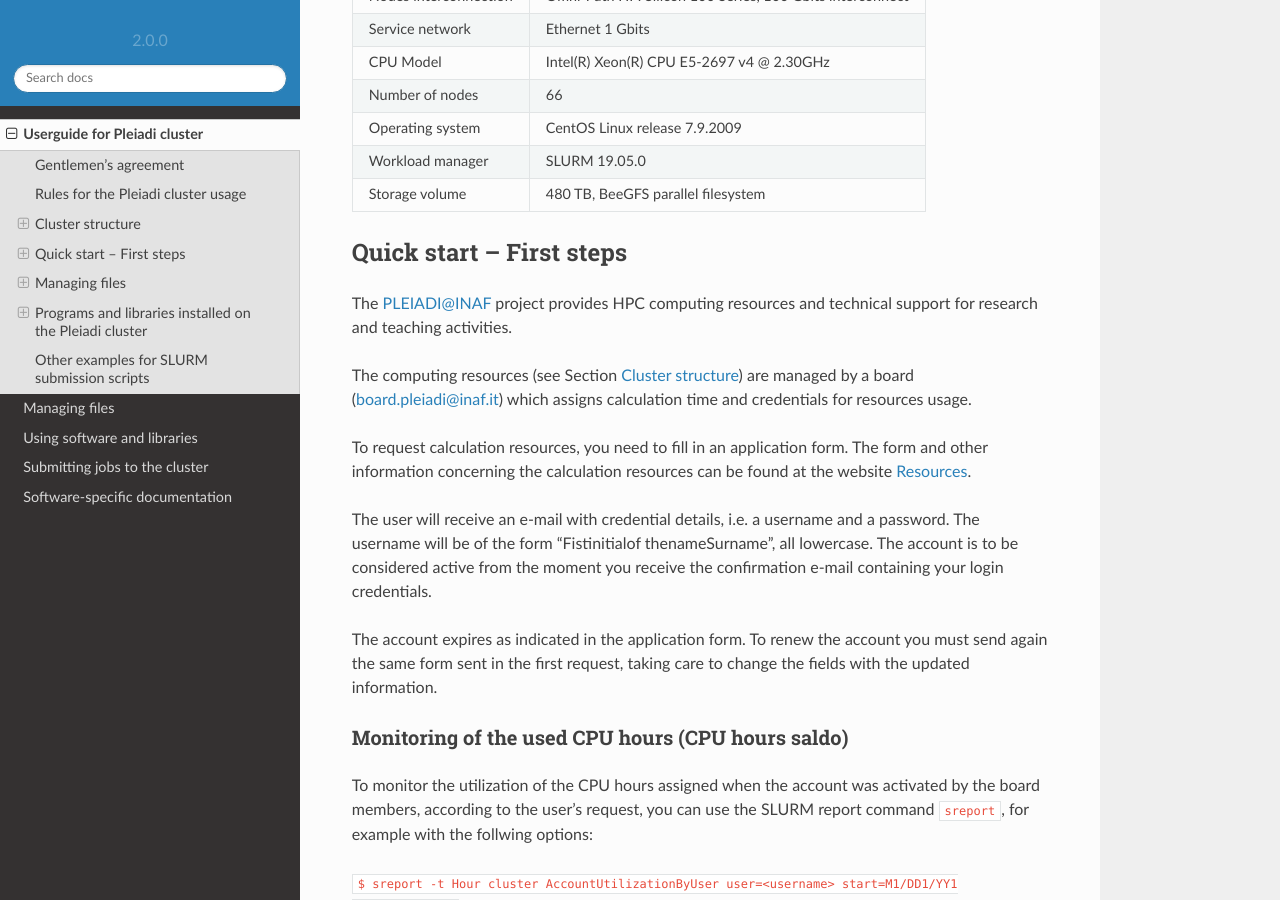
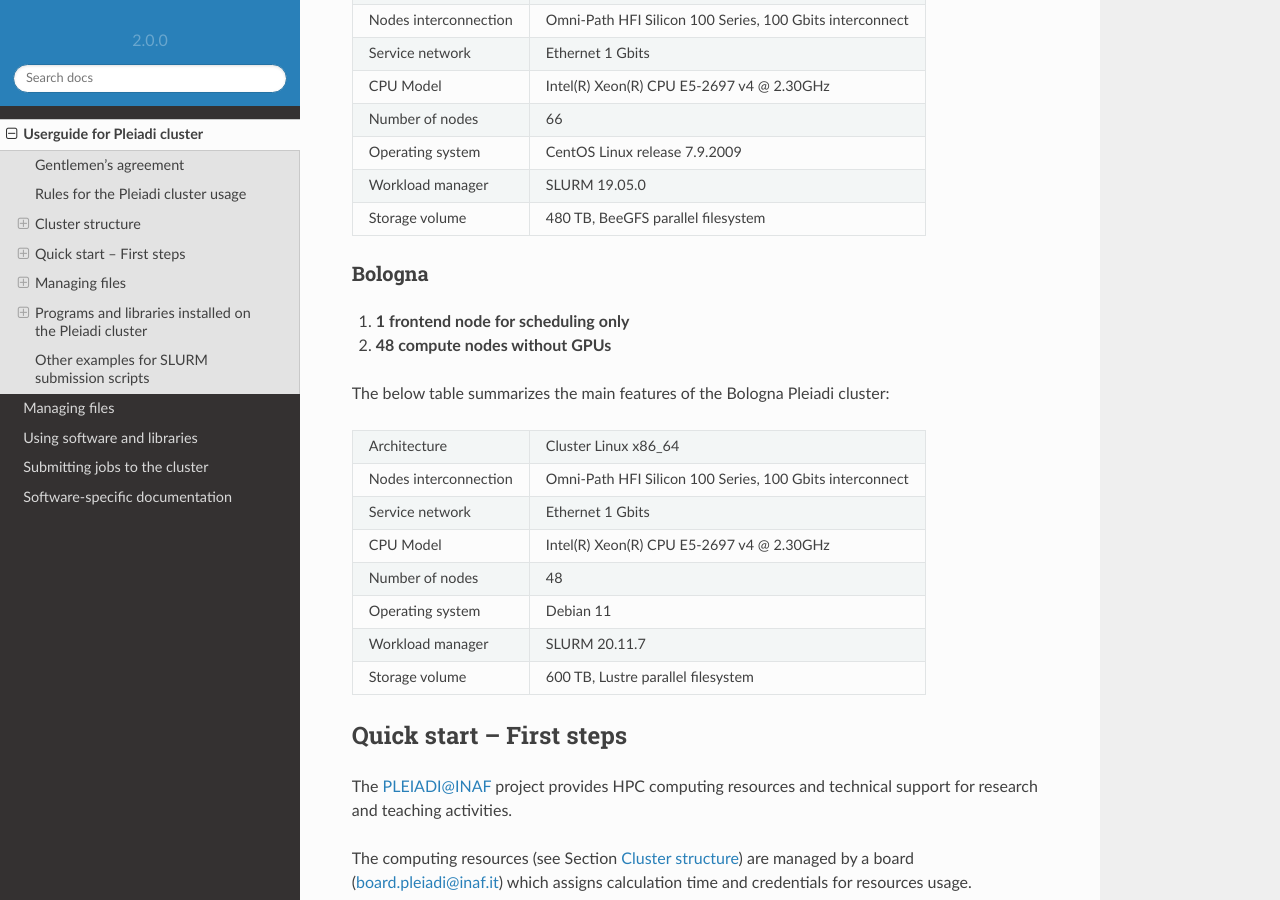
Before and after one commit to fvitello/pleiadi-doc, a Sphinx documentation site: the page built from docs/quickstart/index.rst, in a window 1280 px wide and 900 px high, scrolled down 2678 px. Built offline with Sphinx 7.4.7 and the Read the Docs theme 2.0.0, drawn with Linux system fonts in a browser that asks for light colours; pages that are not in the unit, such as notebooks, are missing from menus.

Commit message:
Update index.rst

```diff
--- a/docs/quickstart/index.rst
+++ b/docs/quickstart/index.rst
@@ -84,6 +84,33 @@
 | Workload manager       | SLURM 19.05.0                                            |
 +------------------------+----------------------------------------------------------+
 | Storage volume         | 480 TB, BeeGFS parallel filesystem                       |
++------------------------+----------------------------------------------------------+
+
+
+Bologna
+^^^^^^^^^^^^^^^^^^^^^^
+
+#. **1 frontend node for scheduling only**
+#. **48 compute nodes without GPUs**
+
+The below table summarizes the main features of the Bologna Pleiadi cluster:
+
++------------------------+----------------------------------------------------------+
+| Architecture           | Cluster Linux x86_64                                     |
++------------------------+----------------------------------------------------------+
+| Nodes interconnection  | Omni-Path HFI Silicon 100 Series, 100 Gbits interconnect |
++------------------------+----------------------------------------------------------+
+| Service network        | Ethernet 1 Gbits                                         |
++------------------------+----------------------------------------------------------+
+| CPU Model              | Intel(R) Xeon(R) CPU E5-2697 v4 @ 2.30GHz                |
++------------------------+----------------------------------------------------------+
+| Number of nodes        | 48                                                       |
++------------------------+----------------------------------------------------------+
+| Operating system       | Debian 11                                                |
++------------------------+----------------------------------------------------------+
+| Workload manager       | SLURM 20.11.7                                            |
++------------------------+----------------------------------------------------------+
+| Storage volume         | 600 TB, Lustre parallel filesystem                       |
 +------------------------+----------------------------------------------------------+
 
 
```
